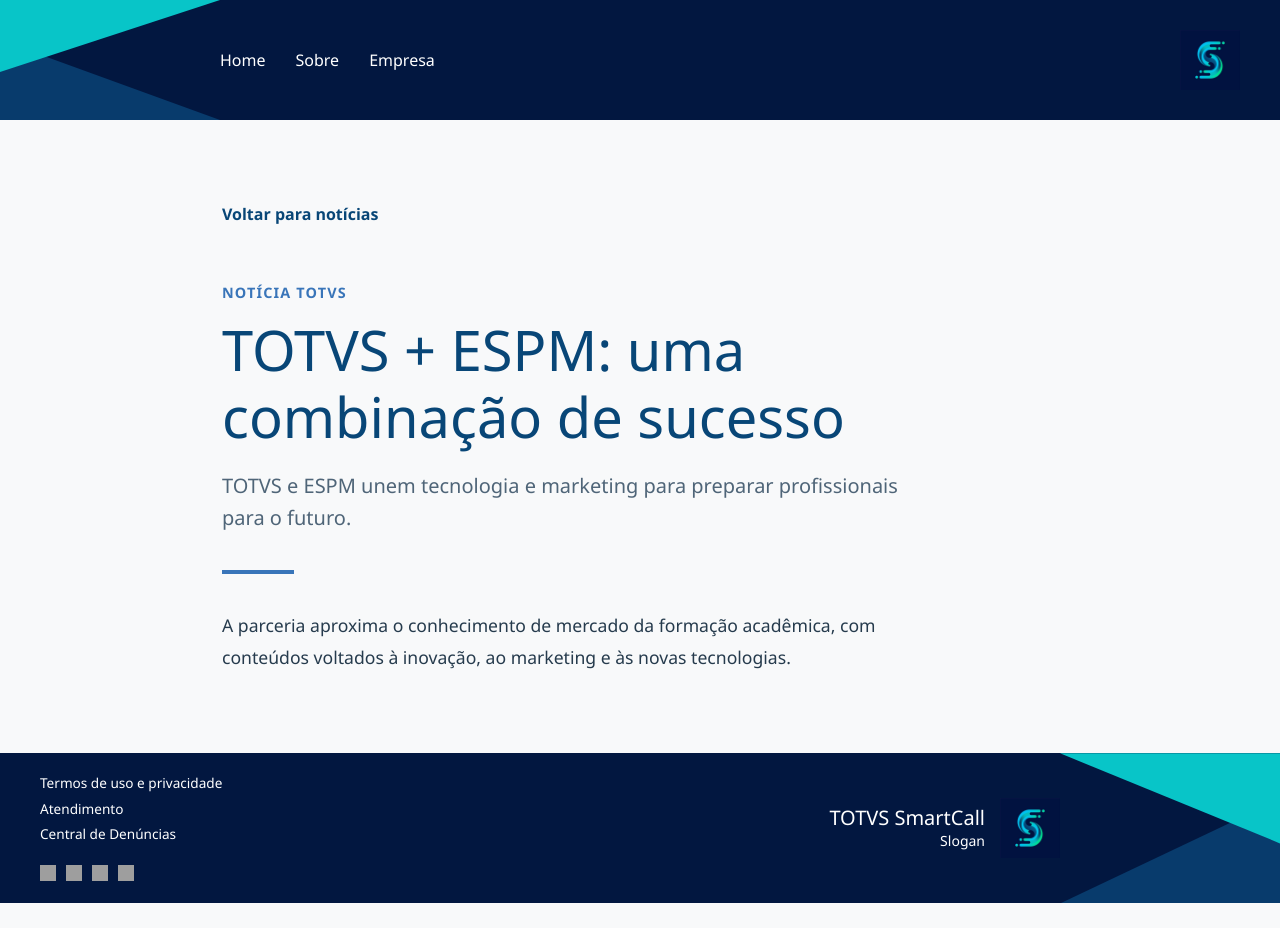
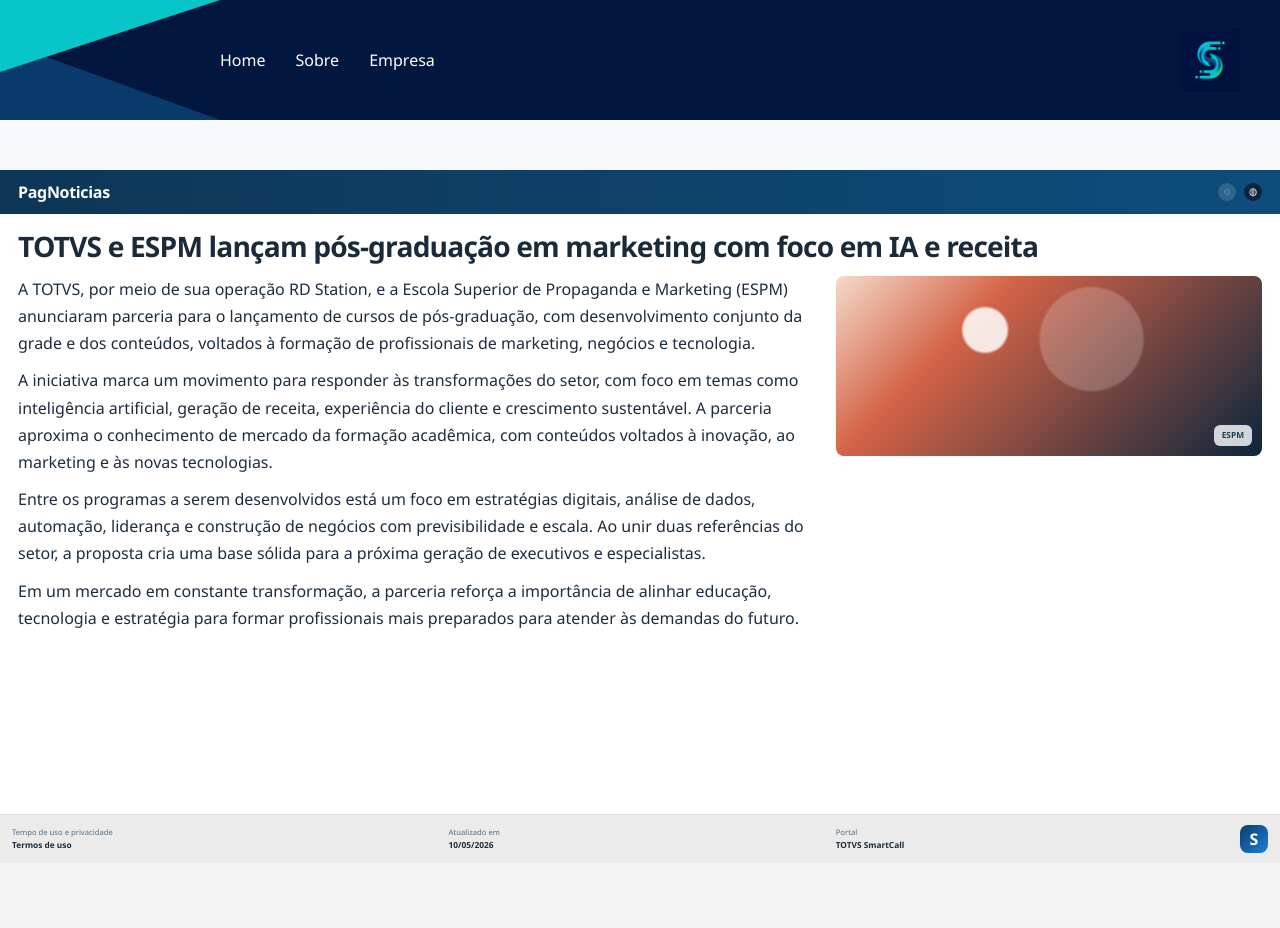
Before and after one commit to juliapompu/TOTVS_SmartCall_React, a React (Vite) app: page /noticia/1 in a window 1280 px wide. Shown: the top 928 px of the page. Before the commit the page ends 903 px from the top, so only its background shows below. Built offline with nearby package versions, Linux system fonts and the light colour scheme; grey boxes are pictures that could not be loaded.

Commit message:
feat: update Home and Noticia components with improved layout and content structure

```diff
--- a/src/Pages/Home.jsx
+++ b/src/Pages/Home.jsx
@@ -81,12 +81,6 @@
       </div>
       <div className="text-center mb-5">
         <button className='botao-trascricao' onClick={() => setShowUpload(true)}>
-          <h4>Coloque sua transcrição aqui! </h4>
-        </button>
-      </div>
-
-      <div className="text-center mb-5">
-        <button className="botao-trascricao" onClick={() => setShowUpload(true)}>
           <h4>Coloque sua transcrição aqui!</h4>
         </button>
       </div>
--- a/src/Pages/Noticia.jsx
+++ b/src/Pages/Noticia.jsx
@@ -3,19 +3,30 @@
 
 const noticias = {
   1: {
-    title: 'TOTVS + ESPM: uma combinação de sucesso',
-    summary: 'TOTVS e ESPM unem tecnologia e marketing para preparar profissionais para o futuro.',
-    content: 'A parceria aproxima o conhecimento de mercado da formação acadêmica, com conteúdos voltados à inovação, ao marketing e às novas tecnologias.',
+    title: 'TOTVS e ESPM lançam pós-graduação em marketing com foco em IA e receita',
+    summary: 'A parceria reforça a formação de profissionais para o futuro do mercado digital e tecnológico.',
+    paragraphs: [
+      'A TOTVS, por meio de sua operação RD Station, e a Escola Superior de Propaganda e Marketing (ESPM) anunciaram parceria para o lançamento de cursos de pós-graduação, com desenvolvimento conjunto da grade e dos conteúdos, voltados à formação de profissionais de marketing, negócios e tecnologia.',
+      'A iniciativa marca um movimento para responder às transformações do setor, com foco em temas como inteligência artificial, geração de receita, experiência do cliente e crescimento sustentável. A parceria aproxima o conhecimento de mercado da formação acadêmica, com conteúdos voltados à inovação, ao marketing e às novas tecnologias.',
+      'Entre os programas a serem desenvolvidos está um foco em estratégias digitais, análise de dados, automação, liderança e construção de negócios com previsibilidade e escala. Ao unir duas referências do setor, a proposta cria uma base sólida para a próxima geração de executivos e especialistas.',
+      'Em um mercado em constante transformação, a parceria reforça a importância de alinhar educação, tecnologia e estratégia para formar profissionais mais preparados para atender às demandas do futuro.',
+    ],
   },
   2: {
     title: 'BTG e TOTVS: uma nova movimentação no mercado',
     summary: 'Confira os detalhes da movimentação envolvendo as empresas.',
-    content: 'A operação reforça o interesse do mercado por empresas brasileiras de tecnologia e movimenta o setor de soluções digitais para negócios.',
+    paragraphs: [
+      'A operação reforça o interesse do mercado por empresas brasileiras de tecnologia e movimenta o setor de soluções digitais para negócios.',
+      'A iniciativa também abre espaço para discussões sobre integração de dados, eficiência operacional e novas estratégias de crescimento digital.',
+    ],
   },
   3: {
     title: 'Prêmio TOTVS Brasil',
     summary: 'Conheça o evento que celebra inovação e resultados.',
-    content: 'O Prêmio TOTVS Brasil reconhece empresas e profissionais que transformam seus negócios por meio da tecnologia, da colaboração e da inovação.',
+    paragraphs: [
+      'O Prêmio TOTVS Brasil reconhece empresas e profissionais que transformam seus negócios por meio da tecnologia, da colaboração e da inovação.',
+      'A premiação destaca histórias de impacto, eficiência e uso estratégico de soluções digitais em diferentes setores da economia.',
+    ],
   },
 };
 
@@ -24,13 +35,49 @@
   const noticia = noticias[id] || noticias[1];
 
   return (
-    <article className="news-page container">
-      <Link to="/" className="news-back-link">Voltar para notícias</Link>
-      <p className="news-page-kicker">Notícia TOTVS</p>
-      <h1>{noticia.title}</h1>
-      <p className="news-page-summary">{noticia.summary}</p>
-      <div className="news-page-divider" />
-      <p className="news-page-content">{noticia.content}</p>
-    </article>
+    <div className="news-layout-shell">
+      <header className="news-shell-header">
+        <div className="news-shell-brand">PagNoticias</div>
+        <div className="news-shell-actions" aria-label="Ações">
+          <span className="news-shell-icon">◌</span>
+          <span className="news-shell-icon news-shell-icon--dark">◍</span>
+        </div>
+      </header>
+
+      <main className="news-shell-body">
+        <article className="news-article-card">
+          <h1>{noticia.title}</h1>
+
+          <div className="news-page-content-wrap">
+            <div className="news-page-content">
+              {noticia.paragraphs.map((paragraph, index) => (
+                <p key={index}>{paragraph}</p>
+              ))}
+            </div>
+
+            <div className="news-visual" aria-label="Imagem ilustrativa da notícia">
+              <div className="news-visual-figure" />
+              <div className="news-visual-badge">ESPM</div>
+            </div>
+          </div>
+        </article>
+      </main>
+
+      <footer className="news-shell-footer">
+        <div className="news-shell-footer-copy">
+          <span>Tempo de uso e privacidade</span>
+          <strong>Termos de uso</strong>
+        </div>
+        <div className="news-shell-footer-copy">
+          <span>Atualizado em</span>
+          <strong>10/05/2026</strong>
+        </div>
+        <div className="news-shell-footer-copy">
+          <span>Portal</span>
+          <strong>TOTVS SmartCall</strong>
+        </div>
+        <div className="news-shell-brand-mark">S</div>
+      </footer>
+    </div>
   );
 }
--- a/src/styles/Noticia.css
+++ b/src/styles/Noticia.css
@@ -1,54 +1,173 @@
-.news-page {
-  max-width: 860px;
-  padding-top: 32px;
-  padding-bottom: 64px;
+.news-layout-shell {
+  width: 100%;
+  min-height: calc(100vh - 40px);
+  margin: 0;
+  background: #f3f3f3;
+  border-radius: 0;
+  overflow: hidden;
+  box-shadow: none;
 }
 
-.news-back-link {
-  display: inline-block;
-  margin-bottom: 56px;
-  color: #084677;
-  font-weight: 600;
-  text-decoration: none;
+.news-shell-header {
+  display: flex;
+  align-items: center;
+  justify-content: space-between;
+  padding: 10px 18px;
+  background: linear-gradient(90deg, #0d3657 0%, #0d4d7c 100%);
+  color: #fff;
 }
 
-.news-back-link:hover {
-  text-decoration: underline;
+.news-shell-brand {
+  font-size: 1rem;
+  font-weight: 700;
+  letter-spacing: -0.02em;
 }
 
-.news-page-kicker {
-  margin-bottom: 12px;
-  color: #3975b9;
-  font-size: 0.9rem;
-  font-weight: 700;
-  letter-spacing: 0.08em;
-  text-transform: uppercase;
+.news-shell-actions {
+  display: flex;
+  align-items: center;
+  gap: 8px;
 }
 
-.news-page h1 {
-  max-width: 720px;
-  margin-bottom: 20px;
-  color: #084677;
-  font-size: clamp(2rem, 5vw, 3.5rem);
+.news-shell-icon {
+  display: inline-flex;
+  align-items: center;
+  justify-content: center;
+  width: 18px;
+  height: 18px;
+  border-radius: 50%;
+  background: rgba(255, 255, 255, 0.14);
+  color: #fff;
+  font-size: 0.65rem;
 }
 
-.news-page-summary {
-  max-width: 680px;
-  color: #4f6578;
-  font-size: 1.25rem;
-  line-height: 1.6;
+.news-shell-icon--dark {
+  background: rgba(10, 20, 35, 0.7);
 }
 
-.news-page-divider {
-  width: 72px;
-  height: 4px;
-  margin: 36px 0;
-  background: #3975b9;
+.news-shell-nav {
+  padding: 8px 18px 0;
+  background: #f3f3f3;
+  color: #2c4d69;
+  font-size: 0.7rem;
+  font-weight: 600;
+}
+
+.news-shell-body {
+  background: #f3f3f3;
+  padding: 0;
+}
+
+.news-article-card {
+  background: #fff;
+  padding: 16px 18px 0;
+  border-radius: 0;
+  min-height: calc(100vh - 200px);
+}
+
+.news-article-card h1 {
+  margin: 0 0 12px;
+  color: #1b2a38;
+  font-size: clamp(1.7rem, 2.2vw, 2.5rem);
+  line-height: 1.2;
+  letter-spacing: -0.03em;
+  font-weight: 800;
+}
+
+.news-page-content-wrap {
+  display: grid;
+  grid-template-columns: minmax(0, 1.7fr) minmax(150px, 0.9fr);
+  gap: 14px;
+  align-items: flex-start;
 }
 
 .news-page-content {
-  max-width: 680px;
-  color: #263b4d;
-  font-size: 1.1rem;
-  line-height: 1.8;
+  color: #1d2d3d;
+  font-size: 1rem;
+  line-height: 1.7;
+  padding-right: 8px;
 }
+
+.news-page-content p {
+  margin: 0 0 10px;
+}
+
+.news-visual {
+  position: relative;
+  height: 180px;
+  border-radius: 8px;
+  overflow: hidden;
+  background: linear-gradient(135deg, #f4d3c2 0%, #d75434 30%, #0c2b43 100%);
+}
+
+.news-visual-figure {
+  position: absolute;
+  inset: 0;
+  background:
+    radial-gradient(circle at 35% 30%, rgba(255, 255, 255, 0.85) 0 7%, transparent 8%),
+    radial-gradient(circle at 60% 35%, rgba(255, 255, 255, 0.2) 0 18%, transparent 19%),
+    linear-gradient(135deg, rgba(255, 255, 255, 0.15), rgba(0, 0, 0, 0.12));
+}
+
+.news-visual-badge {
+  position: absolute;
+  right: 10px;
+  bottom: 10px;
+  display: inline-flex;
+  align-items: center;
+  justify-content: center;
+  padding: 4px 8px;
+  border-radius: 6px;
+  background: rgba(255, 255, 255, 0.8);
+  color: #1d3d57;
+  font-size: 0.52rem;
+  font-weight: 700;
+}
+
+.news-shell-footer {
+  display: flex;
+  align-items: center;
+  justify-content: space-between;
+  gap: 8px;
+  padding: 10px 12px;
+  background: #ebebeb;
+  border-top: 1px solid rgba(12, 35, 56, 0.08);
+}
+
+.news-shell-footer-copy {
+  display: flex;
+  flex-direction: column;
+  gap: 2px;
+  color: #586d7d;
+  font-size: 0.48rem;
+  line-height: 1.2;
+}
+
+.news-shell-footer-copy strong {
+  color: #1c2c3a;
+  font-weight: 700;
+  font-size: 0.52rem;
+}
+
+.news-shell-brand-mark {
+  display: inline-flex;
+  align-items: center;
+  justify-content: center;
+  width: 28px;
+  height: 28px;
+  border-radius: 8px;
+  background: linear-gradient(135deg, #0d3d67 0%, #1c7edd 100%);
+  color: #fff;
+  font-size: 1rem;
+  font-weight: 700;
+}
+
+@media (max-width: 620px) {
+  .news-page-content-wrap {
+    grid-template-columns: 1fr;
+  }
+
+  .news-visual {
+    height: 140px;
+  }
+}
```
